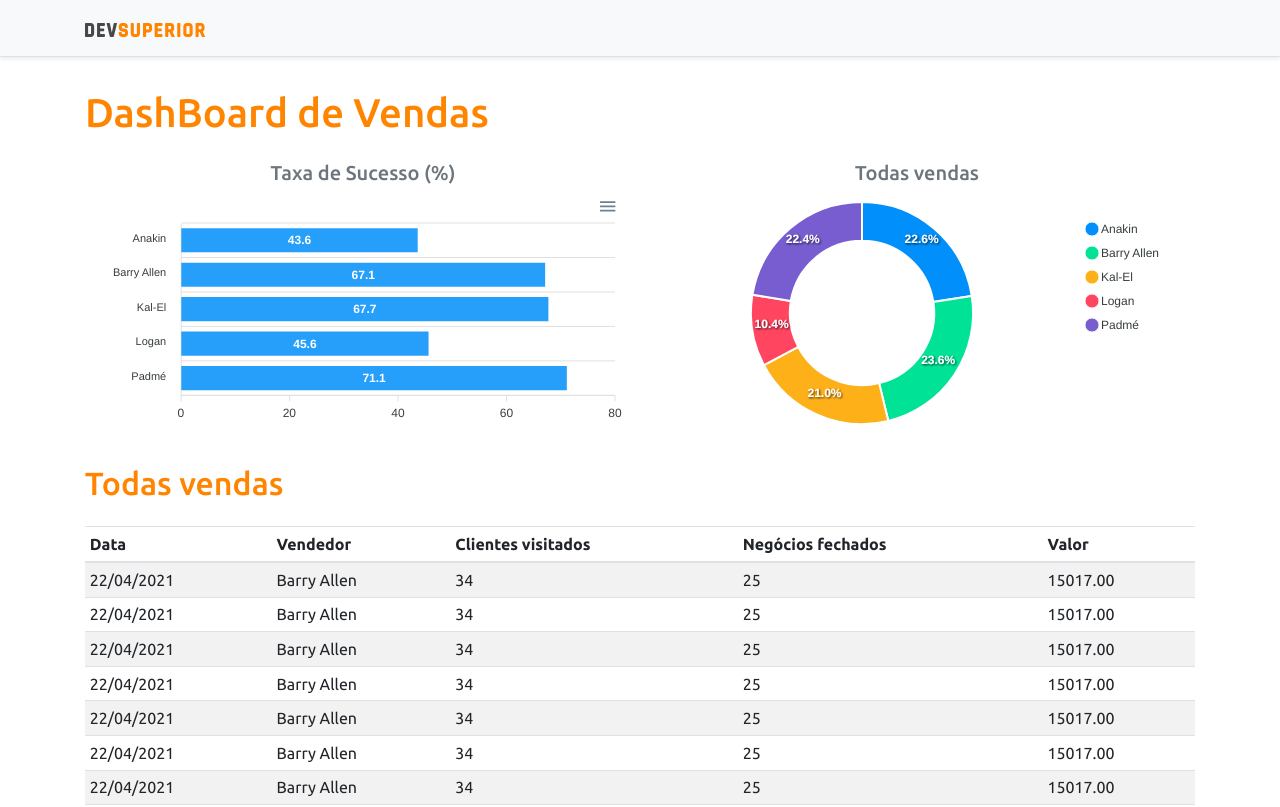
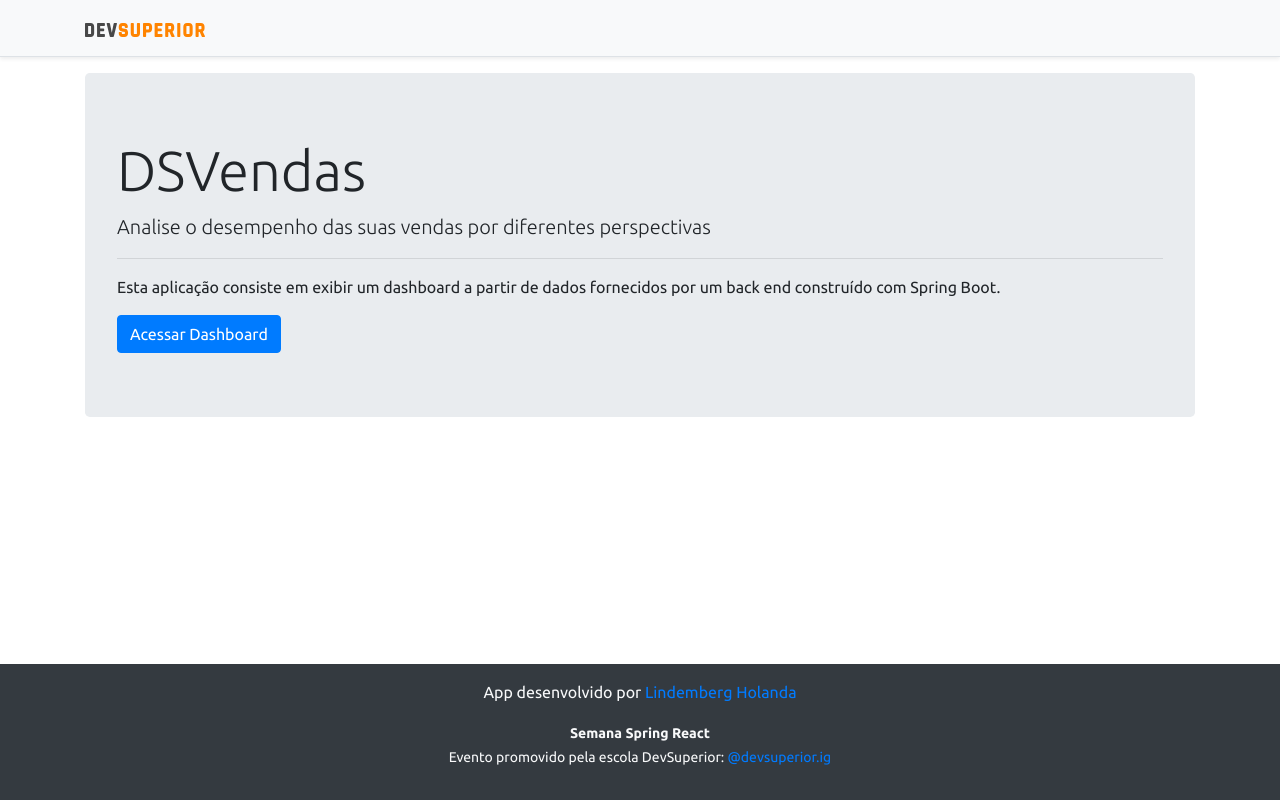
Before and after one commit to lindembergholanda/project-sds3, a React (Create React App) app in the folder frontend/: page / in a window 1280 px wide. Shown: the top 807 px of the page. Built offline with nearby package versions, Linux system fonts and the light colour scheme.

Commit message:
Home, navigation

```diff
--- a/frontend/package.json
+++ b/frontend/package.json
@@ -19,6 +19,7 @@
     "react": "^17.0.2",
     "react-apexcharts": "^1.3.9",
     "react-dom": "^17.0.2",
+    "react-router-dom": "^5.2.0",
     "react-scripts": "4.0.3",
     "typescript": "^4.1.2",
     "web-vitals": "^1.0.1"
@@ -46,5 +47,8 @@
       "last 1 firefox version",
       "last 1 safari version"
     ]
+  },
+  "devDependencies": {
+    "@types/react-router-dom": "^5.1.7"
   }
 }
--- a/frontend/src/App.tsx
+++ b/frontend/src/App.tsx
@@ -1,37 +1,8 @@
-import BarChart from "components/BarChart";
-import DataTable from "components/DataTable";
-import DonutChart from "components/DonutChart";
-import Footer from "components/Footer";
-import NavBar from "components/NavBar";
-import React from "react";
+import Routes from "Routes";
 
 function App() {
   return (
-    <>
-      <NavBar />
-      <div className="container">
-        <h1 className="text-primary py-3">DashBoard de Vendas</h1>
-
-        <div className="row px-3">
-          <div className="col-sm-6">
-            <h5 className="text-center text-secondary">Taxa de Sucesso (%)</h5>
-            <BarChart />
-          </div>
-
-          <div className="col-sm-6">
-            <h5 className="text-center text-secondary">Todas vendas</h5>
-            <DonutChart />
-          </div>
-        </div>
-
-        <div className="py-3">
-          <h2 className="text-primary">Todas vendas</h2>
-        </div>
-
-        <DataTable />
-      </div>
-      <Footer />
-    </>
+    <Routes />
   );
 }
 
--- /dev/null
+++ b/frontend/src/Routes.tsx
@@ -0,0 +1,21 @@
+import Dashboard from "pages/Dashboard";
+import Home from "pages/Home";
+import React from "react";
+import { BrowserRouter, Route, Switch } from "react-router-dom";
+
+const Routes = () => {
+  return (
+    <BrowserRouter>
+      <Switch>
+        <Route path="/" exact>
+          <Home />
+        </Route>
+        <Route path="/dashboard" exact>
+          <Dashboard />
+        </Route>
+      </Switch>
+    </BrowserRouter>
+  );
+};
+
+export default Routes;
--- a/frontend/src/components/NavBar/index.tsx
+++ b/frontend/src/components/NavBar/index.tsx
@@ -1,10 +1,13 @@
 import ImgDsDark from "assets/img/ds-dark.svg";
+import { Link } from "react-router-dom";
 const NavBar = () => {
   return (
     <div className="d-flex flex-column flex-md-row align-items-center p-3 px-md-4 mb-3 bg-light border-bottom shadow-sm">
       <div className="container">
         <nav className="my-2 my-md-0 mr-md-3">
-          <img src={ImgDsDark} alt="DevSuperior" width="120" />
+          <Link to="/">
+            <img src={ImgDsDark} alt="DevSuperior" width="120" />
+          </Link>
         </nav>
       </div>
     </div>
--- /dev/null
+++ b/frontend/src/pages/Dashboard/index.tsx
@@ -0,0 +1,37 @@
+import BarChart from "components/BarChart";
+import DataTable from "components/DataTable";
+import DonutChart from "components/DonutChart";
+import Footer from "components/Footer";
+import NavBar from "components/NavBar";
+
+const Dashboard = () => {
+  return (
+    <>
+      <NavBar />
+      <div className="container">
+        <h1 className="text-primary py-3">DashBoard de Vendas</h1>
+
+        <div className="row px-3">
+          <div className="col-sm-6">
+            <h5 className="text-center text-secondary">Taxa de Sucesso (%)</h5>
+            <BarChart />
+          </div>
+
+          <div className="col-sm-6">
+            <h5 className="text-center text-secondary">Todas vendas</h5>
+            <DonutChart />
+          </div>
+        </div>
+
+        <div className="py-3">
+          <h2 className="text-primary">Todas vendas</h2>
+        </div>
+
+        <DataTable />
+      </div>
+      <Footer />
+    </>
+  );
+};
+
+export default Dashboard;
--- /dev/null
+++ b/frontend/src/pages/Home/index.tsx
@@ -0,0 +1,30 @@
+import Footer from "components/Footer"
+import NavBar from "components/NavBar"
+import { Link } from "react-router-dom"
+
+const Home = () => {
+  return (
+    <>
+      <NavBar />
+      <div className="container">
+        <div className="jumbotron">
+          <h1 className="display-4">DSVendas</h1>
+          <p className="lead">
+            Analise o desempenho das suas vendas por diferentes perspectivas
+          </p>
+          <hr />
+          <p>
+            Esta aplicação consiste em exibir um dashboard a partir de dados
+            fornecidos por um back end construído com Spring Boot.
+          </p>
+          <Link className="btn btn-primary btn-large" to="/dashboard">
+            Acessar Dashboard
+          </Link>
+        </div>
+      </div>
+      <Footer />
+    </>
+  );
+};
+
+export default Home;
```
Also changed, not shown: 1 other file (tests, documents, lock files or other folders).
